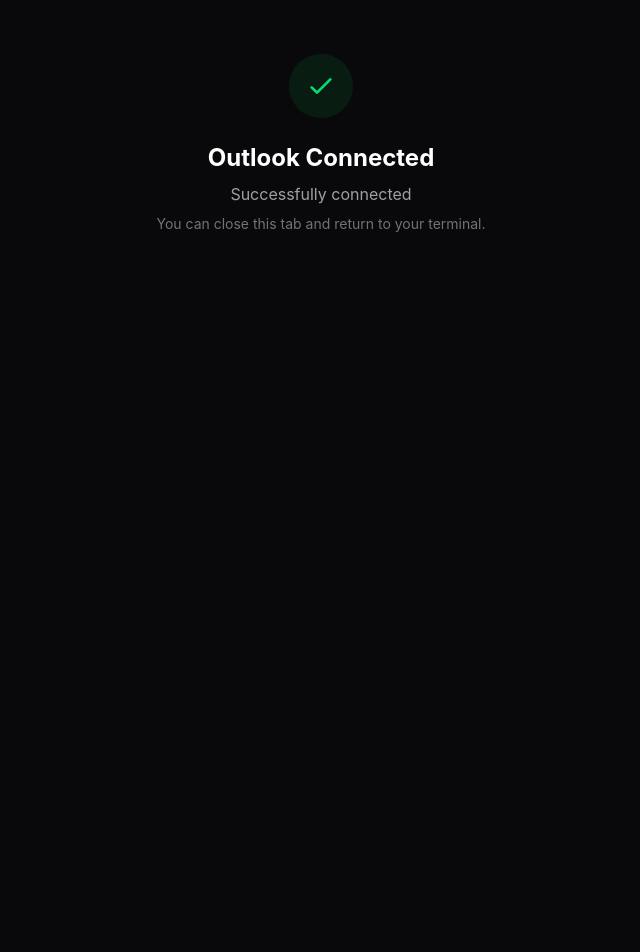
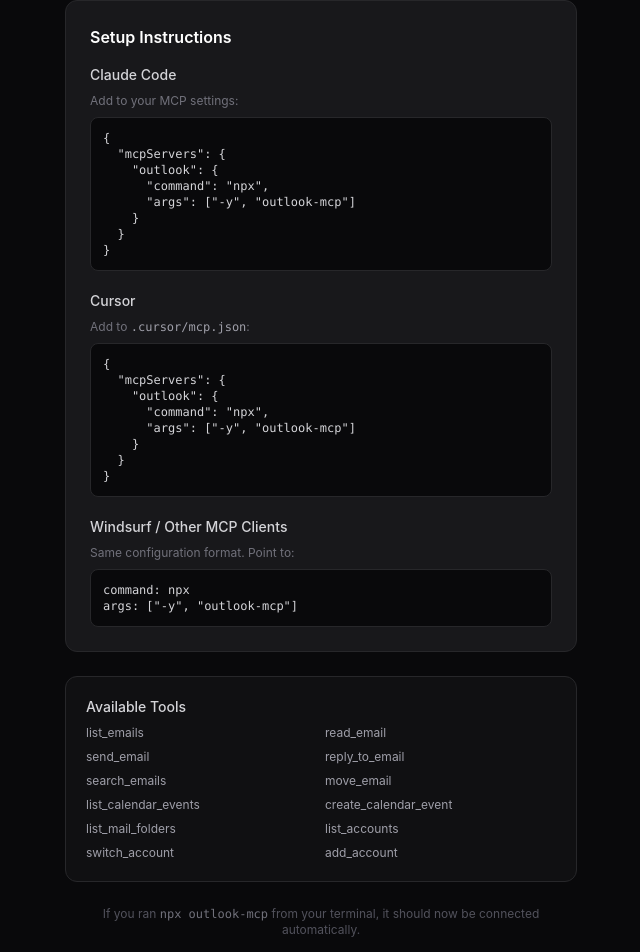
Before and after one commit to paytience/google-calendar-mcp, a Next.js app in the folder web/: page /success in a window 1280 px wide. Shown: the part 256-1208 px from the top of the page, without its empty margins (319-959 px from the left). Before the commit the page ends 800 px from the top, so only its background shows below. Built offline with nearby package versions, Linux system fonts and the light colour scheme.

Commit message:
Fix payment bypass, add post-purchase docs, update README
Login route now verifies Stripe payment via mcp_customers table
instead of trusting a query parameter. Success page shows setup
instructions for Claude Code, Cursor, and other MCP clients.
README updated for commercial launch.

```diff
--- a/web/app/api/auth/login/route.ts
+++ b/web/app/api/auth/login/route.ts
@@ -5,7 +5,6 @@
 export async function GET(request: Request) {
   const url = new URL(request.url);
   const sessionId = url.searchParams.get("session_id");
-  const paid = url.searchParams.get("paid");
 
   if (!sessionId) {
     return NextResponse.json({ error: "Missing session_id" }, { status: 400 });
@@ -13,7 +12,7 @@
 
   const supabase = getSupabase();
 
-  // Check if session already exists (returning user adding another account)
+  // Check if session exists and has a linked Stripe customer (payment verified via webhook)
   const { data: existing } = await supabase
     .from("mcp_sessions")
     .select("*")
@@ -21,15 +20,28 @@
     .single();
 
   if (!existing) {
-    // New session; verify it came from Stripe success redirect
-    if (!paid) {
+    // No session: redirect to pricing to pay first
+    return NextResponse.redirect(new URL(`/pricing?session_id=${sessionId}`, request.url));
+  }
+
+  // Verify payment: stripe_customer_id is set by the webhook after successful payment
+  if (!existing.stripe_customer_id) {
+    // Session exists but payment not confirmed yet; check mcp_customers
+    const { data: customer } = await supabase
+      .from("mcp_customers")
+      .select("stripe_customer_id")
+      .eq("stripe_session_id", sessionId)
+      .single();
+
+    if (!customer) {
       return NextResponse.redirect(new URL(`/pricing?session_id=${sessionId}`, request.url));
     }
 
-    await supabase.from("mcp_sessions").insert({
-      session_id: sessionId,
-      status: "pending",
-    });
+    // Link customer to session
+    await supabase
+      .from("mcp_sessions")
+      .update({ stripe_customer_id: customer.stripe_customer_id })
+      .eq("session_id", sessionId);
   }
 
   const authUrl = getAuthorizationUrl(sessionId);
--- a/web/app/success/page.tsx
+++ b/web/app/success/page.tsx
@@ -26,18 +26,86 @@
   }
 
   return (
-    <main className="flex flex-col items-center justify-center min-h-screen px-6">
-      <div className="max-w-md w-full text-center">
+    <main className="flex flex-col items-center justify-center min-h-screen px-6 py-16">
+      <div className="max-w-lg w-full">
+        <div className="text-center mb-10">
           <div className="w-16 h-16 mx-auto mb-6 rounded-full bg-green-500/10 flex items-center justify-center">
             <svg className="w-8 h-8 text-green-400" fill="none" viewBox="0 0 24 24" stroke="currentColor" strokeWidth={2}>
               <path strokeLinecap="round" strokeLinejoin="round" d="M5 13l4 4L19 7" />
             </svg>
           </div>
           <h1 className="text-2xl font-bold mb-2">Outlook Connected</h1>
-        <p className="text-zinc-400 mb-2">
+          <p className="text-zinc-400">
             Successfully connected <span className="text-white font-medium">{email}</span>
           </p>
-        <p className="text-sm text-zinc-500">You can close this tab and return to your terminal.</p>
+        </div>
+
+        <div className="rounded-xl bg-zinc-900 border border-zinc-800 p-6 mb-6">
+          <h2 className="font-semibold mb-4">Setup Instructions</h2>
+
+          <div className="space-y-5">
+            <div>
+              <h3 className="text-sm font-medium text-zinc-300 mb-2">Claude Code</h3>
+              <p className="text-xs text-zinc-500 mb-2">Add to your MCP settings:</p>
+              <pre className="text-xs bg-zinc-950 rounded-lg p-3 overflow-x-auto text-zinc-300 border border-zinc-800">
+{`{
+  "mcpServers": {
+    "outlook": {
+      "command": "npx",
+      "args": ["-y", "outlook-mcp"]
+    }
+  }
+}`}
+              </pre>
+            </div>
+
+            <div>
+              <h3 className="text-sm font-medium text-zinc-300 mb-2">Cursor</h3>
+              <p className="text-xs text-zinc-500 mb-2">Add to <code className="text-zinc-400">.cursor/mcp.json</code>:</p>
+              <pre className="text-xs bg-zinc-950 rounded-lg p-3 overflow-x-auto text-zinc-300 border border-zinc-800">
+{`{
+  "mcpServers": {
+    "outlook": {
+      "command": "npx",
+      "args": ["-y", "outlook-mcp"]
+    }
+  }
+}`}
+              </pre>
+            </div>
+
+            <div>
+              <h3 className="text-sm font-medium text-zinc-300 mb-2">Windsurf / Other MCP Clients</h3>
+              <p className="text-xs text-zinc-500 mb-2">Same configuration format. Point to:</p>
+              <pre className="text-xs bg-zinc-950 rounded-lg p-3 overflow-x-auto text-zinc-300 border border-zinc-800">
+{`command: npx
+args: ["-y", "outlook-mcp"]`}
+              </pre>
+            </div>
+          </div>
+        </div>
+
+        <div className="rounded-xl bg-zinc-900/50 border border-zinc-800 p-5">
+          <h3 className="text-sm font-medium text-zinc-300 mb-2">Available Tools</h3>
+          <div className="grid grid-cols-2 gap-2 text-xs text-zinc-400">
+            <div>list_emails</div>
+            <div>read_email</div>
+            <div>send_email</div>
+            <div>reply_to_email</div>
+            <div>search_emails</div>
+            <div>move_email</div>
+            <div>list_calendar_events</div>
+            <div>create_calendar_event</div>
+            <div>list_mail_folders</div>
+            <div>list_accounts</div>
+            <div>switch_account</div>
+            <div>add_account</div>
+          </div>
+        </div>
+
+        <p className="text-xs text-zinc-600 text-center mt-6">
+          If you ran <code className="text-zinc-500">npx outlook-mcp</code> from your terminal, it should now be connected automatically.
+        </p>
       </div>
     </main>
   );
```
Also changed, not shown: 2 other files (tests, documents, lock files or other folders). Lines whose indentation alone changed are shown as unchanged.
